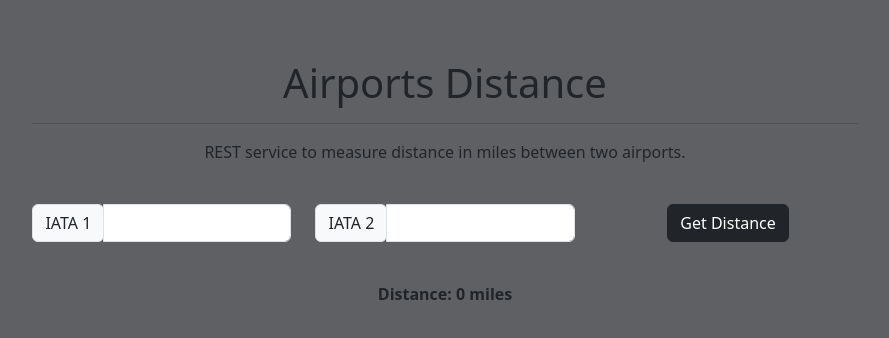
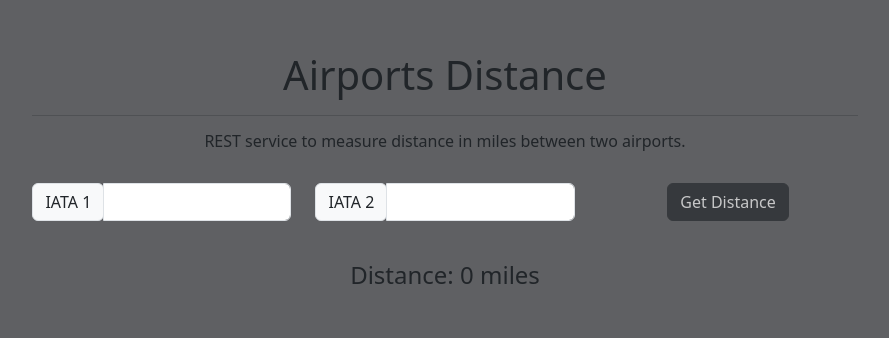
Before and after one commit to SkipperYa/AirportsDistance, a React (Vite) app in the folder AirportsDistance/airportsdistance.client/: page / in a window 1280 px wide. Shown: the part 210-548 px from the top of the page, without its empty margins (195-1084 px from the left). Built offline with nearby package versions, Linux system fonts and the light colour scheme.

Commit message:
client view fix

```diff
--- a/AirportsDistance/airportsdistance.client/src/App.tsx
+++ b/AirportsDistance/airportsdistance.client/src/App.tsx
@@ -11,17 +11,17 @@ interface Response<T> {
 
 function App() {
 	const [distance, setDistance] = useState<number>(0);
-	const [iata1, setIata1] = useState<string>('AMS');
-	const [iata2, setIata2] = useState<string>('SVO');
+	const [iata1, setIata1] = useState<string>();
+	const [iata2, setIata2] = useState<string>();
 	const [error, setError] = useState<string>();
 
-	const contents = <strong><p>Distance: {distance} miles</p></strong>;
+	const contents = <strong><h4>Distance: {distance} miles</h4></strong>;
 
 	return (
 		<div className="conteiner">
 			<h1>Airports Distance</h1>
 			<hr />
-			<p>REST service to measure distance in miles between two airports.</p>
+			<h6>REST service to measure distance in miles between two airports.</h6>
 			<br />
 			<div className="row">
 				<div className="col-sm">
@@ -56,6 +56,7 @@ function App() {
 					<button
 						className="btn btn-dark"
 						type="button"
+						disabled={!iata1 || !iata2}
 						onClick={async () => {
 							await getDistance();
 						}}
@@ -66,10 +67,12 @@ function App() {
 			</div>
 			<br />
 			<div className="text-center">
-				{contents}
+				<p>{contents}</p>
 			</div>
+			<br />
 			{error && <div className="text-danger">
-				{error}
+				<hr />
+				<h4>Error: {error}</h4>
 			</div>}
 		</div>
 	);
@@ -81,6 +84,7 @@ function App() {
 		if (!response.success) {
 			setError(response.error ?? 'Something went wrong...');
 		} else {
+			setError(undefined);
 			setDistance(response.data);
 		}
 	}
```
